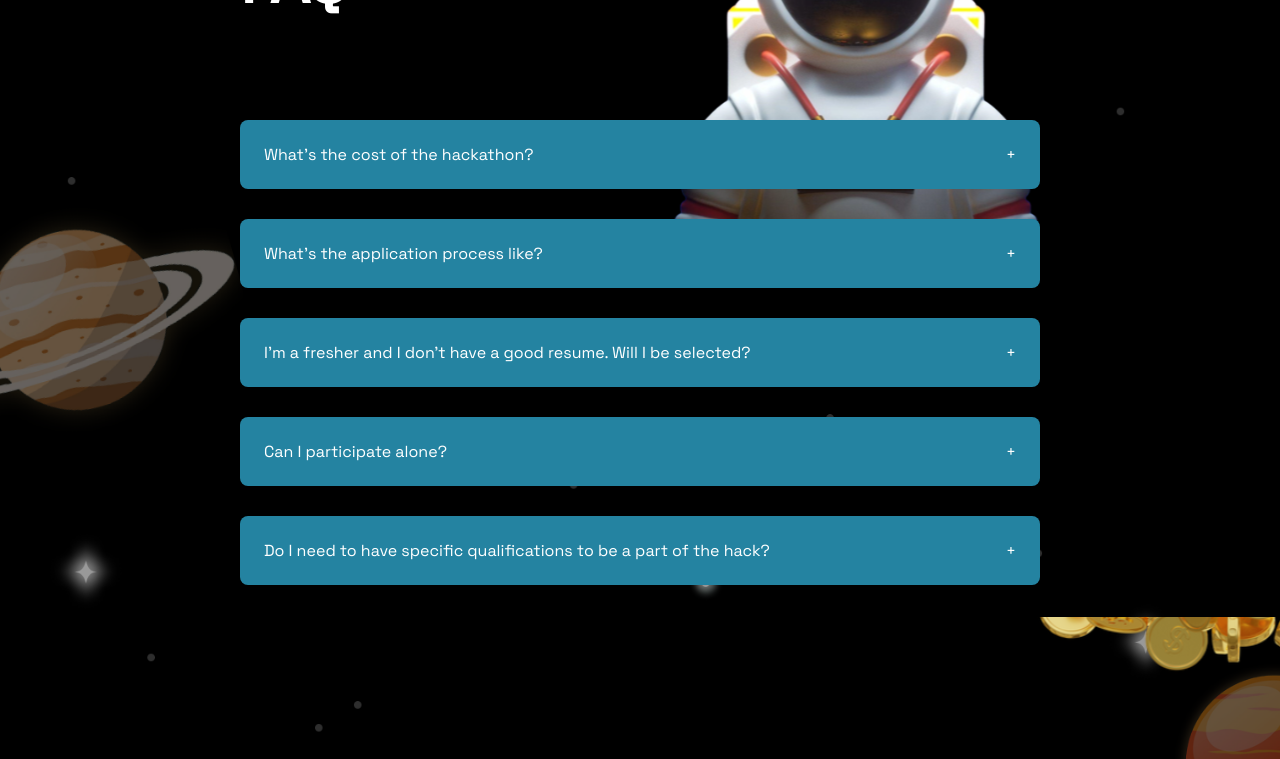
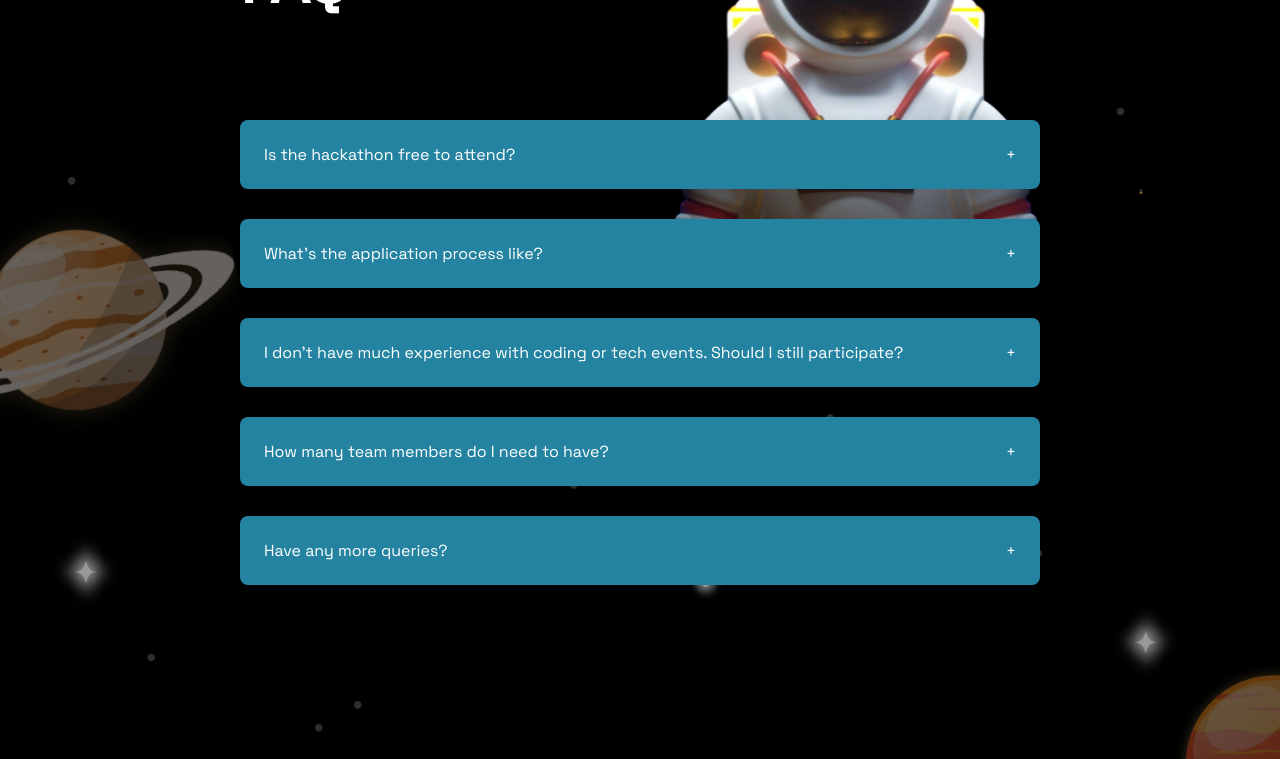
Before and after one commit to CodeChefVIT/DEVSOC-23-Landing, a React (Create React App) app: page / in a window 1280 px wide. Shown: the part 1820-2579 px from the top of the page. Built offline with nearby package versions, Linux system fonts and the light colour scheme.

Commit message:
feat: added new faq and register button

```diff
--- a/src/Components/FAQ/faq.jsx
+++ b/src/Components/FAQ/faq.jsx
@@ -1,18 +1,51 @@
-import React, { useState } from 'react';
-import './faq.css';
+import React, { useState } from "react";
+import "./faq.css";
 
-const Accordion = ({ title, content }) => {
+const Accordion = ({ index, title, content }) => {
   const [isActive, setIsActive] = useState(false);
 
+  if (index === 1) {
     return (
       <div className="accordion-item">
         <div className="accordion-title" onClick={() => setIsActive(!isActive)}>
           <div>{title}</div>
-        <div>{isActive ? '-' : '+'}</div>
+          <div>{isActive ? "-" : "+"}</div>
+        </div>
+        {isActive && (
+          <div className="accordion-content">
+            You are required to register for our event on
+            <a
+              target="_blank"
+              rel="noreferrer"
+              style={{ color: "#37abbc" }}
+              href="https://devsoc23.codechefvit.com/signup"
+            >
+              {" "}
+              DEVSOC registrations portal{" "}
+            </a>{" "}
+            where you will be asked for basic details and for your github
+            profile (if applicable). You're also required to register on VTOP
+            under the "Event Registration" tab. You can simply search "DEVSOC"
+            in the search tab and register for the same. Also join the discord
+            link on the bottom right of this website. <br /> <br /> After
+            registration you will be required to submit a document outlining the
+            idea your team will be pursuing during the hackathon. Following the
+            idea submission you will be eligible to attend the hackathon.
+          </div>
+        )}
+      </div>
+    );
+  } else {
+    return (
+      <div className="accordion-item">
+        <div className="accordion-title" onClick={() => setIsActive(!isActive)}>
+          <div>{title}</div>
+          <div>{isActive ? "-" : "+"}</div>
         </div>
         {isActive && <div className="accordion-content">{content}</div>}
       </div>
     );
+  }
 };
 
 export default Accordion;
--- a/src/Pages/Landing.css
+++ b/src/Pages/Landing.css
@@ -157,12 +157,13 @@ a {
 }
 
 .logo6 {
-    height: 500px;
-    width: 500px;
-    z-index: -5;
+    height: 5px;
+    width: 5px;
+    z-index: 5;
     position: relative;
     top: -1150px;
     right: -500px;
+    /* display: none; */
     /* right: 100px; */
 }
 
@@ -262,10 +263,11 @@ a {
 .spon-features {
     text-align: center;
     width: 100%;
+    height: 140vh;
     /* display: flex; */
     justify-content: center;
     align-items: center;
-    overflow-x: hidden !important;
+    /* overflow-x: hidden !important; */
     /* height: 100vh; */
 }
 
@@ -382,6 +384,7 @@ a {
     .spon-features {
         margin-top: 40%;
         margin-bottom: 20%;
+        height: 70vh;
     }
     .timeline-features {
         width: 100%;
@@ -588,6 +591,7 @@ a {
     }
     .spon-features {
         margin-top: 0;
+        height: 70vh;
     }
 }
 
--- a/src/Pages/Landing.jsx
+++ b/src/Pages/Landing.jsx
@@ -19,24 +19,26 @@ import "./Landing.css";
 export default function Landing() {
   const accordionData = [
     {
-      title: "What's the cost of the hackathon?",
-      content: `DEVSOC 23 is completely free thanks to our sponsors! We'll also provide you with enough swags, drinks, meals throughout the hackathon.`,
+      title: "Is the hackathon free to attend?",
+      content: `Yes! DEVSOC'23 is completely free to attend thanks to our sponsors.`,
     },
     {
       title: "What's the application process like?",
-      content: `You're required to register with us on Devfolio where you'll be asked for basic details and your resume. We’ll get to know about your abilities from your past projects, GitHub profile, participation/awards in other hackathons. We'll shortlist teams for the offline hackathon round through this.`,
+      content: `You're required to register for our event on our DEVSOC registrations portal where you will be asked for basic details and for your github profile (if applicable). You're also required to register on VTOP under the "Event Registration" tab. Also join the discord link on the bottom right of this website. You can simply search "DEVSOC" in the search tab and register for the same.
+
+      \nAfter registration you will be required to submit a document outlining the idea your team will be pursuing during the hackathon. Following the idea submission you will be eligible to attend the hackathon itself.`,
     },
     {
-      title: "I'm a fresher and I don't have a good resume. Will I be selected?",
-      content: `We will be evaluating everyone based on different metrics. We'll take into account if you're a fresher and where you stand amongst your peers. If you don't have anything technical to add to your resume, feel free to add any public speaking events or other competitions you've been to.`,
+      title: "I don't have much experience with coding or tech events. Should I still participate?",
+      content: `We will be evaluating everyone based on different metrics. We'll take into account if you're a fresher and where you stand amongst your peers. If you don't have anything technical to add to your resume, feel free to add any public speaking events or other competitions you've been to. Basically, if you're interested in coding or tech events, you're more than welcome to participate!`,
     },
     {
-      title: "Can I participate alone?",
-      content: `No! This hackathon is strictly a team competition where you can have 2-5 members in your team. Most teams aim to have a mix of people with both design and developer skills`,
+      title: "How many team members do I need to have?",
+      content: `This hackathon is a team competition where you can have 2-5 members in your team. Most teams aim to have a mix of people with both design and developer skills.`,
     },
     {
-      title: "Do I need to have specific qualifications to be a part of the hack?",
-      content: `If you love to code, you're more than welcome to participate in the hackathon.`,
+      title: "Have any more queries?",
+      content: `If you have any further doubts, feel free to ask your doubts on our Discord server (icon on the bottom right).`,
     },
   ];
   return (
@@ -60,9 +62,9 @@ export default function Landing() {
               <h1 className="heading1">
                 DEVSOC <span style={{ color: "#37ABBC" }}>‘23</span>
               </h1>
-              {/* <a className="button">
-                <a style={{ color: "white" }}>Register Now</a>
-              </a> */}
+              <a href="https://devsoc23.codechefvit.com/signup" target="_blank" rel="noreferrer" style={{ color: "white" }} className="button">
+               Register Now
+              </a>
             </div>
           </div>
         </section>
@@ -126,8 +128,8 @@ export default function Landing() {
             </h1>
 
             <div className="accordion" style={{ marginTop: "-25%" }}>
-              {accordionData.map(({ title, content }) => (
-                <FAQ title={title} content={content} />
+              {accordionData.map(({ title, content },index) => (
+                <FAQ index={index} title={title} content={content} />
               ))}
             </div>
           </div>
@@ -139,14 +141,14 @@ export default function Landing() {
           <div>
             <h1 className="about-hea">Sponsors</h1>
             <h1 className="about-head1">Title</h1>
-            <a href="https://alchemy.com/?a=devsoc22" target="_blank" rel="noreferrer">
+            <a href="https://www.amantyatech.com/" target="_blank" rel="noreferrer">
               <img className="titlelogo" src={titlecards} alt="">
 
               </img>
             </a>
 
             <h1 className="about-head1">Bronze</h1>
-            <a href="https://deepnote.com/" target="_blank" rel="noreferrer">
+            <a href="https://www.top-one-percent.com/" target="_blank" rel="noreferrer">
               <img className="toplogo" src={Top} alt=""></img>
             </a>
             {/* <a href="https://uizard.io/" target="_blank" rel="noreferrer">
@@ -155,7 +157,7 @@ export default function Landing() {
             <a href="https://www.joshtalks.com/" target="_blank" rel="noreferrer">
               <img className="platinumlogo" src={JoshTalks} alt=""></img>
             </a>
-            <a href="https://www.joshtalks.com/" target="_blank" rel="noreferrer">
+            <a href="https://www.brilliantprinters.com/" target="_blank" rel="noreferrer">
               <img className="brilliantlogo" src={Brilliant} alt=""></img>
             </a>
             {/* <h1 className="about-head1">In Kind</h1>
--- a/src/Pages/Landing1.css
+++ b/src/Pages/Landing1.css
@@ -98,10 +98,11 @@ a {
 .logo6 {
     height: 500px;
     width: 500px;
-    z-index: -5;
+    z-index: 5;
     position: relative;
     top: -1200px;
     right: -500px;
+    display: none;
     /* right: 100px; */
 }
 
```
Lines whose indentation alone changed are shown as unchanged.
